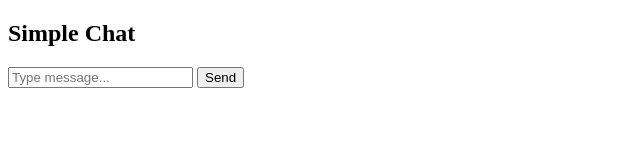
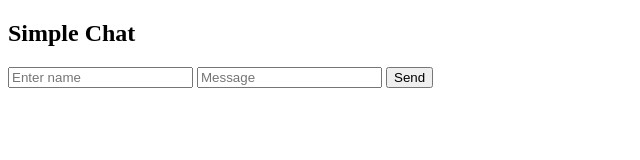
Before and after one commit to Nirmal2007/chat-app, a website: page index.html in a window 1280 px wide. Shown: the whole page, without its empty margins (0-640 px from the left). Drawn offline with Linux system fonts and the light colour scheme.

Commit message:
Update index.html

```diff
--- a/index.html
+++ b/index.html
@@ -7,7 +7,8 @@
 
 <h2>Simple Chat</h2>
 
-<input id="msg" placeholder="Type message..." />
+<input id="username" placeholder="Enter name" />
+<input id="msg" placeholder="Message" />
 <button onclick="sendMsg()">Send</button>
 
 <ul id="chat"></ul>
```
